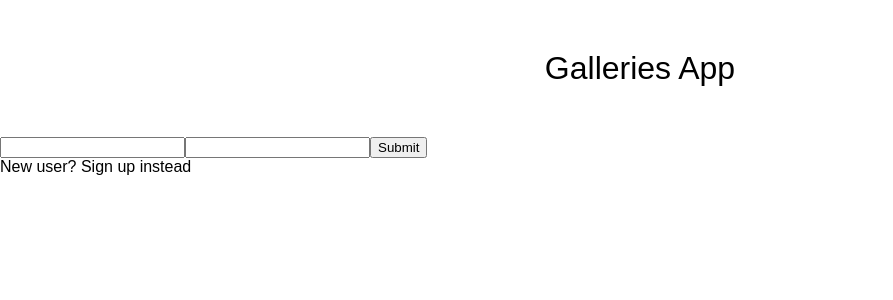
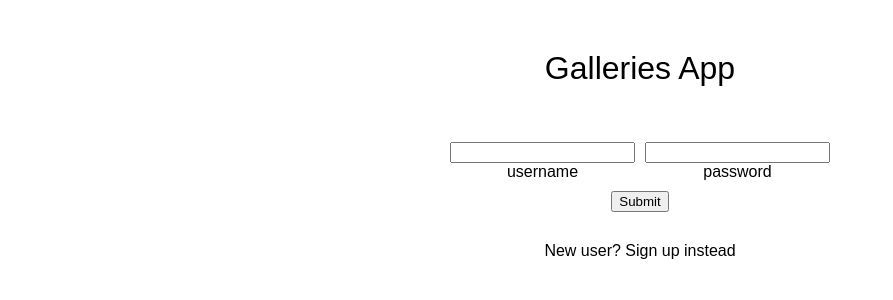
Before and after one commit to natotthomer/galleries, a React app: page /sign_in in a window 1280 px wide. Shown: the top 300 px of the page, without its empty margins (0-893 px from the left). Built offline with nearby package versions, Linux system fonts and the light colour scheme; the HTML template or start-up script is replaced by a standard one.

Commit message:
clean up react auth forms

```diff
--- a/src/SignIn.js
+++ b/src/SignIn.js
@@ -30,15 +30,39 @@ export default class SignIn extends Component {
 
     render () {
         return (
-            <div>
-                <div className="sign-in-container">
-                    <form onSubmit={this.handleSignIn}>
-                        <input type='text' onChange={this.handleUsernameChange} value={this.setState.username}></input>
-                        <input type='password' onChange={this.handlePasswordChange} value={this.setState.password}></input>
+            <div className='auth-form__outer-container'>
+                <div className="auth-form__inner-container">
+                    <form onSubmit={this.handleSignIn} className='auth-form'>
+                        <div className='auth-form__inputs'>
+                            <div className='auth-form__input'>
+                                <div style={{ textAlign: 'center' }}>
+                                    <input
+                                        name='username'
+                                        type='text'
+                                        onChange={this.handleUsernameChange}
+                                        value={this.setState.username}></input>
+                                </div>
+                                <div style={{ textAlign: 'center' }}>
+                                    <label htmlFor='username'>username</label>
+                                </div>
+                            </div>
+                            <div className='auth-form__input'>
+                                <div style={{ textAlign: 'center' }}>
+                                    <input
+                                        name='password'
+                                        type='password'
+                                        onChange={this.handlePasswordChange}
+                                        value={this.setState.password}></input>
+                                </div>
+                                <div style={{ textAlign: 'center' }}>
+                                    <label htmlFor='password'>password</label>
+                                </div>
+                            </div>
+                        </div>
                         <input type='submit'></input>
                     </form>
                     <div>
-                        New user? <Link to={'/sign_up'}>Sign up instead</Link>
+                        New user? <Link to={'/sign_up'} className="text-link">Sign up instead</Link>
                     </div>
                 </div>
             </div>
--- a/src/SignUp.js
+++ b/src/SignUp.js
@@ -42,17 +42,61 @@ export default class SignUp extends Component {
 
     render () {
         return (
-            <div>
-                <div className="sign-in-container">
-                    <form onSubmit={this.handleSignUp}>
-                        <input type='text' onChange={this.handleUsernameChange} value={this.setState.username}></input>
-                        <input type='text' onChange={this.handleEmailChange} value={this.setState.email}></input>
-                        <input type='password' onChange={this.handlePassword1Change} value={this.setState.password1}></input>
-                        <input type='password' onChange={this.handlePassword2Change} value={this.setState.password2}></input>
+            <div className='auth-form__outer-container'>
+                <div className="auth-form__inner-container">
+                    <form onSubmit={this.handleSignUp} className="auth-form">
+                        <div className='auth-form__input'>
+                            <div style={{ textAlign: 'center' }}>
+                                <input
+                                    name='username'
+                                    type='text'
+                                    onChange={this.handleUsernameChange}
+                                    value={this.setState.username}></input>
+                            </div>
+                            <div style={{ textAlign: 'center' }}>
+                                <label htmlFor='username'>username</label>
+                            </div>
+                        </div>
+                        <div className='auth-form__input'>
+                            <div style={{ textAlign: 'center' }}>
+                                <input
+                                    name='email'
+                                    type='text'
+                                    onChange={this.handleEmailChange}
+                                    value={this.setState.email}></input>
+                            </div>
+                            <div style={{ textAlign: 'center' }}>
+                                <label htmlFor='email'>email</label>
+                            </div>
+                        </div>
+                        <div className='auth-form__input'>
+                            <div style={{ textAlign: 'center' }}>
+                                <input
+                                    name='password1'
+                                    type='password'
+                                    onChange={this.handlePassword1Change}
+                                    value={this.setState.password1}></input>
+                            </div>
+                            <div style={{ textAlign: 'center' }}>
+                                <label htmlFor='password1'>password1</label>
+                            </div>
+                        </div>
+                        <div className='auth-form__input'>
+                            <div style={{ textAlign: 'center' }}>
+                                <input
+                                    name='password2'
+                                    type='password'
+                                    onChange={this.handlePassword2Change}
+                                    value={this.setState.password2}></input>
+                            </div>
+                            <div style={{ textAlign: 'center' }}>
+                                <label htmlFor='password2'>password2</label>
+                            </div>
+                        </div>
                         <input type='submit'></input>
                     </form>
                     <div>
-                        Already have an account? <Link to={'/sign_in'}>Sign in instead</Link>
+                        Already have an account? <Link to={'/sign_in'} className="text-link">Sign in instead</Link>
                     </div>
                 </div>
             </div>
--- a/src/index.css
+++ b/src/index.css
@@ -67,6 +67,32 @@ a:link {
     font-size: 8pt;
 }
 
+.auth-form__outer-container {
+    margin: auto;
+    width: 500px;
+}
+
+.auth-form__inner-container {
+    display: flex;
+    flex-direction: column;
+    align-items: center;
+}
+
+.auth-form {
+    display: flex;
+    flex-direction: column;
+    align-items: center;
+    padding-bottom: 30px;
+}
+
+.auth-form__inputs {
+    display: flex;
+}
+
+.auth-form__input {
+    margin: 5px 5px 10px 5px;
+}
+
 .gallery__images-list {
     display: flex;
     flex-direction: row;
@@ -104,3 +130,7 @@ a:link {
 .float-left {
     float: left;
 }
+
+.text-link:hover {
+    text-decoration: underline;
+}
```
